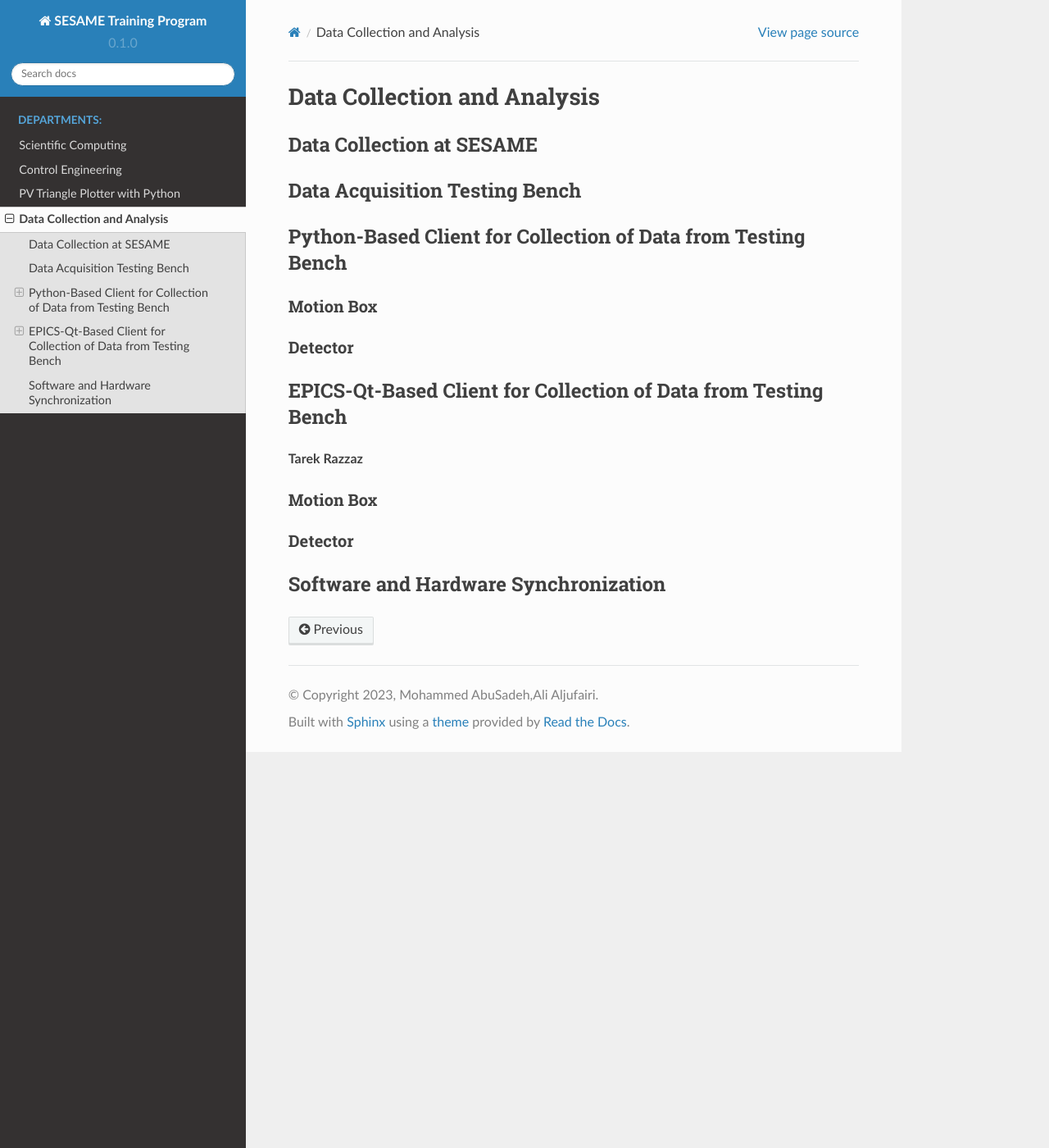
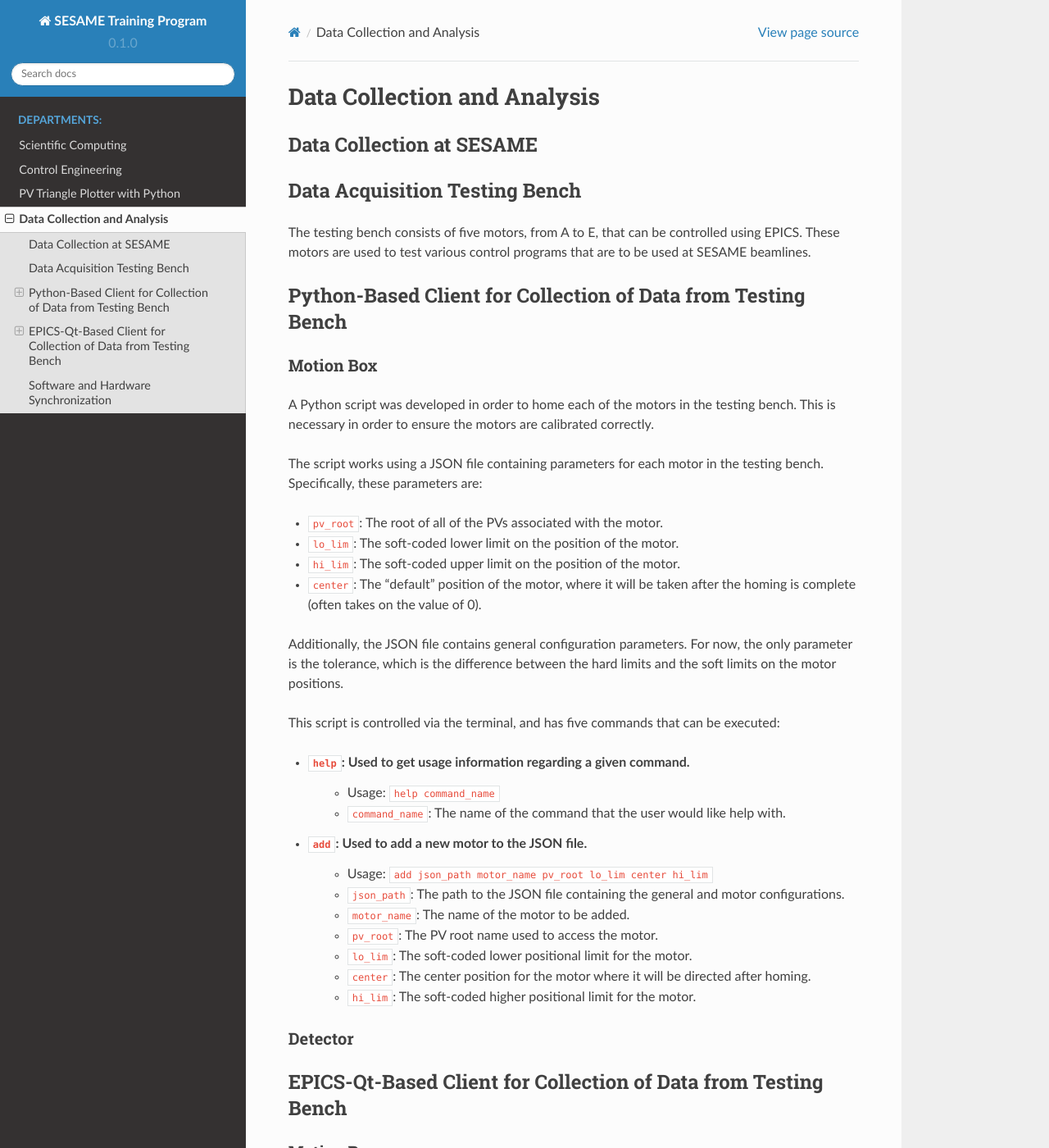
Before and after one commit to SESAME-Synchrotron/CCD, a Sphinx documentation site: the page built from docs/source/DAQ.rst, in a window 1280 px wide and 1400 px high. Shown: the whole window at 82% size. Built offline with Sphinx 7.4.7 and the Read the Docs theme 2.0.0, drawn with Linux system fonts in a browser that asks for light colours.

Commit message:
updates for DAQ testing bench

```diff
--- a/docs/source/DAQ.rst
+++ b/docs/source/DAQ.rst
@@ -6,22 +6,48 @@ Data Collection at SESAME
 
 Data Acquisition Testing Bench
 ------------------------------
+The testing bench consists of five motors, from A to E, that can be controlled using EPICS. These motors are used to test various control programs that are to be used at SESAME beamlines.
 
 Python-Based Client for Collection of Data from Testing Bench
 --------------------------------------------------------------
 
 Motion Box
 ...........
+A Python script was developed in order to home each of the motors in the testing bench. This is necessary in order to ensure the motors are calibrated correctly.
+
+The script works using a JSON file containing parameters for each motor in the testing bench. Specifically, these parameters are:
+
+- ``pv_root``: The root of all of the PVs associated with the motor.
+- ``lo_lim``: The soft-coded lower limit on the position of the motor.
+- ``hi_lim``: The soft-coded upper limit on the position of the motor.
+- ``center``: The "default" position of the motor, where it will be taken after the homing is complete (often takes on the value of 0).
+
+Additionally, the JSON file contains general configuration parameters. For now, the only parameter is the tolerance, which is the difference between the hard limits and the soft limits on the motor positions.
+
+This script is controlled via the terminal, and has five commands that can be executed:
+
+- ``help``: Used to get usage information regarding a given command.
+    - Usage: ``help command_name``
+    - ``command_name``: The name of the command that the user would like help with.
+- ``add``: Used to add a new motor to the JSON file.
+    - Usage: ``add json_path motor_name pv_root lo_lim center hi_lim``
+    - ``json_path``: The path to the JSON file containing the general and motor configurations.
+    - ``motor_name``: The name of the motor to be added.
+    - ``pv_root``: The PV root name used to access the motor.
+    - ``lo_lim``: The soft-coded lower positional limit for the motor.
+    - ``center``: The center position for the motor where it will be directed after homing.
+    - ``hi_lim``: The soft-coded higher positional limit for the motor.
+
 
 Detector
 ........
 
 EPICS-Qt-Based Client for Collection of Data from Testing Bench
 ----------------------------------------------------------------
-**Tarek Razzaz**
 
 Motion Box
 ...........
+
 
 Detector
 ........
```
